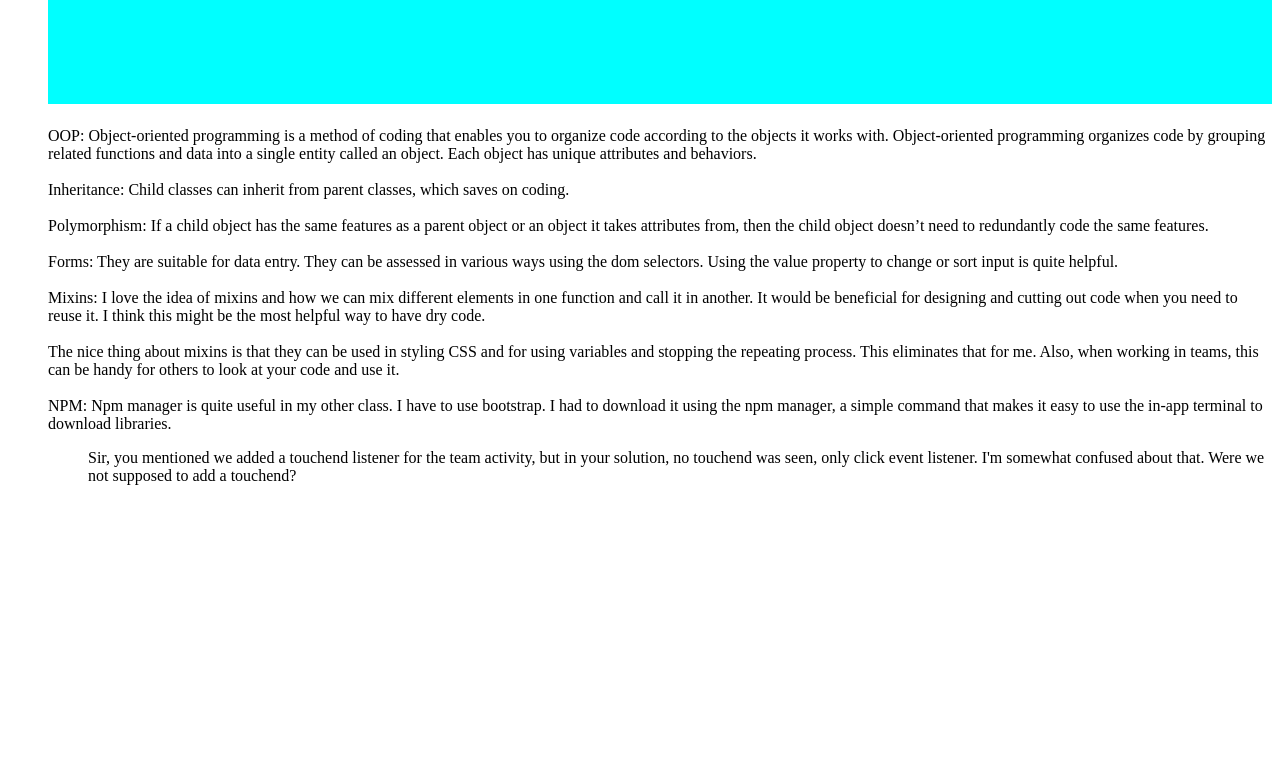
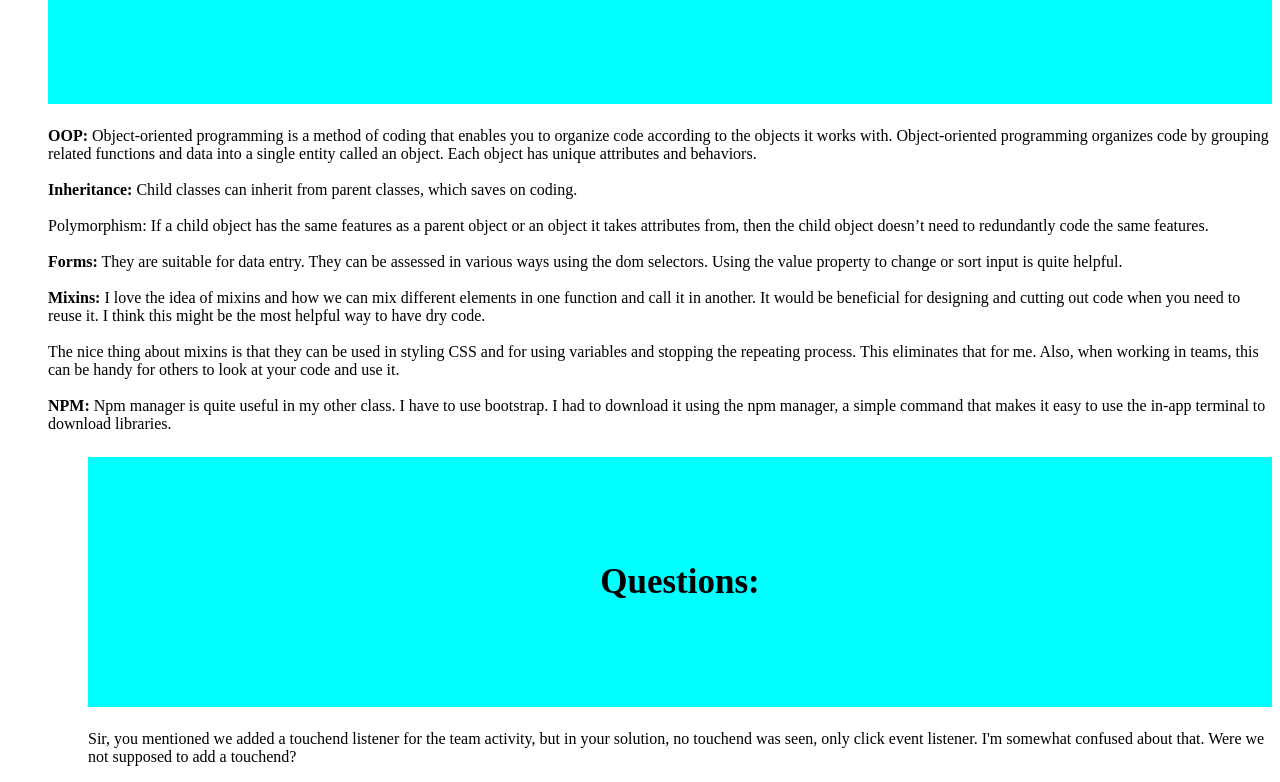
Before and after one commit to AMACAFELLA/WDD-330-Portfolio, a plain HTML site: page week4/index.html in a window 1280 px wide. Shown: the part 545-1327 px from the top of the page. Before the commit the page ends 1046 px from the top, so only its background shows below. Drawn offline with Linux system fonts and the light colour scheme; files that its build step writes are made by us from their sources.

Commit message:
Updated the style
Added headers for questions and bolded the texts.

```diff
--- a/week4/index.html
+++ b/week4/index.html
@@ -18,20 +18,20 @@
         <h1>Notes:</h1>
         <p>
           <!-- Note here-->
-          <span>OOP:</span> Object-oriented programming is a method of coding that enables you to organize
+          <b>OOP:</b> Object-oriented programming is a method of coding that enables you to organize
           code according to the objects it works with. Object-oriented programming organizes code by grouping
           related functions and data into a single entity called an object. Each object has unique attributes
           and behaviors.
           <br><br>
-          <span>Inheritance:</span> Child classes can inherit from parent classes, which saves on coding.
+          <b>Inheritance:</b> Child classes can inherit from parent classes, which saves on coding.
           <br><br>
           <span>Polymorphism:</span> If a child object has the same features as a parent object or an object
            it takes attributes from, then the child object doesn’t need to redundantly code the same features.
           <br><br>
-          <span>Forms:</span> They are suitable for data entry. They can be assessed in various ways using the
+          <b>Forms:</b> They are suitable for data entry. They can be assessed in various ways using the
           dom selectors. Using the value property to change or sort input is quite helpful.
           <br></br>
-          <span>Mixins:</span> I love the idea of mixins and how we can mix different elements in one function
+          <b>Mixins:</b> I love the idea of mixins and how we can mix different elements in one function
           and call it in another. It would be beneficial for designing and cutting out code when you need to reuse it.
           I think this might be the most helpful way to have dry code.
           <br></br>
@@ -39,11 +39,12 @@
           and stopping the repeating process. This eliminates that for me. Also, when working in teams,
           this can be handy for others to look at your code and use it.
           <br></br>
-          <span>NPM:</span> Npm manager is quite useful in my other class. I have to use bootstrap.
+          <b>NPM:</b> Npm manager is quite useful in my other class. I have to use bootstrap.
           I had to download it using the npm manager, a simple command that makes it easy to use the in-app
           terminal to download libraries.
         </p>
         <ol>
+          <h1>Questions:</h1>
           <li>
             <!--Questions here-->
             Sir, you mentioned we added a touchend listener for the team activity, but in your solution, no touchend was seen, only click event listener.
```
Also changed, not shown: week3/index.html (+4 -3 lines), week5/index.html (+7 -7 lines).
